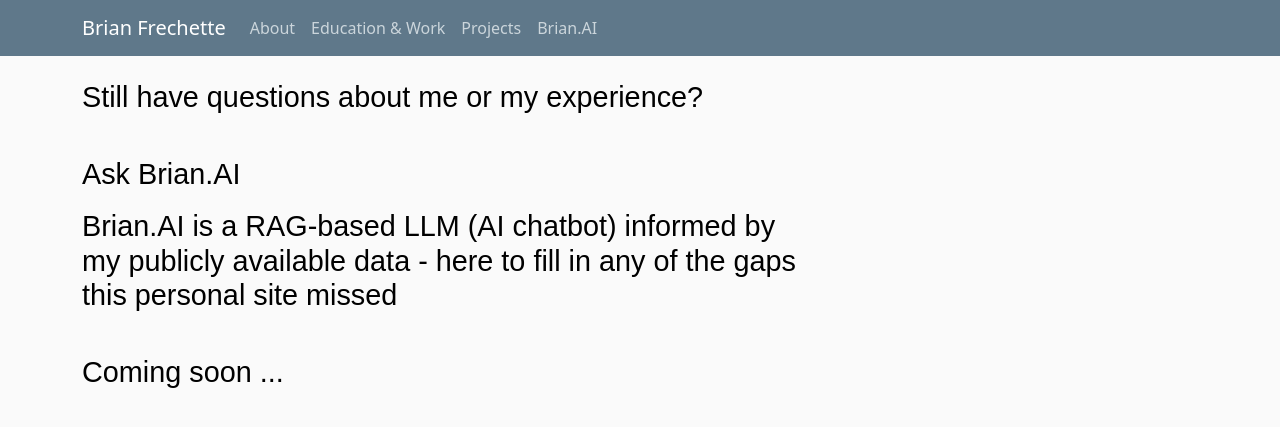
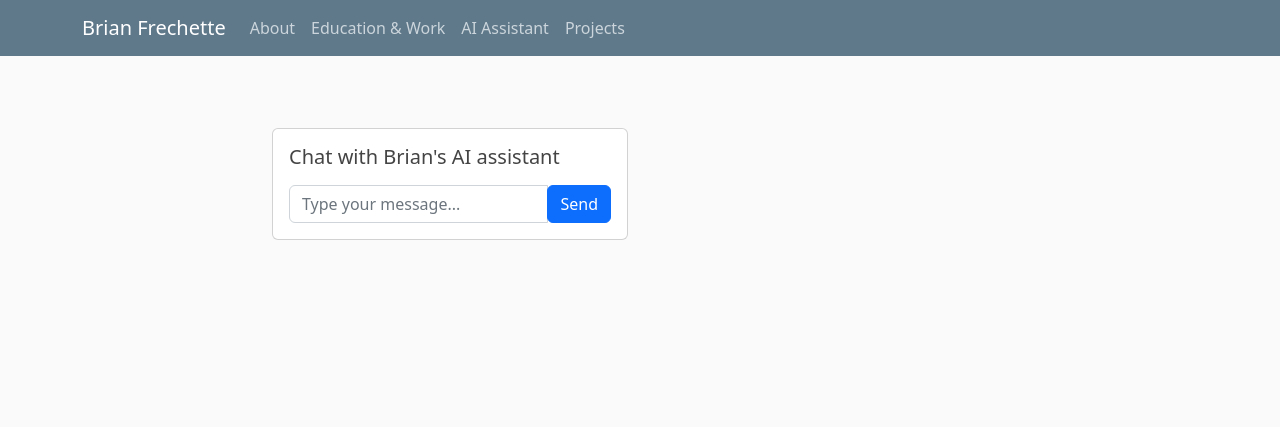
Before and after one commit to brianfrechette3/personal_site, a Flask app: page /brian_ai in a window 1280 px wide. Shown: the top 427 px of the page. Run offline with Flask 3, Linux system fonts and the light colour scheme; some libraries are stand-ins or nearby versions.

Commit message:
first pass chatbot complete, testing ok locally

```diff
--- a/app.py
+++ b/app.py
@@ -1,5 +1,10 @@
-from flask import Flask, render_template, url_for
-
+from flask import Flask, render_template, request
+from langchain_pinecone import PineconeVectorStore
+from langchain_openai import OpenAIEmbeddings
+from langchain.chains import create_retrieval_chain
+from langchain.chains.combine_documents import create_stuff_documents_chain
+from langchain_core.prompts import ChatPromptTemplate
+from langchain_openai import ChatOpenAI
 app = Flask(__name__)
 
 @app.route("/")
@@ -19,7 +24,42 @@
 def brian_ai():
     return render_template("brian_ai.html", title="Brian.AI - ChatBot")
 
+@app.route("/get-chatbot-response", methods=["POST"])
+def get_chatbot_response():
 
+    # Connect to vector database for context retrieval
+    vector_store = PineconeVectorStore(
+        index_name="digital-twin",
+        embedding=OpenAIEmbeddings()
+    )
+
+    # Use pinecone vector db as retriver, chat gpt as LLM, give basic prompt
+    retriever = vector_store.as_retriever()  # Your retriever
+    llm = ChatOpenAI()
+    system_prompt = (
+        "You are Brian's AI personal assistant."
+        "Your purpose is to speak on Brian's behalf and answer questions about his professional experience, education, and career goals."
+        "Use the given context to answer the question. "
+        "If you don't know the answer, politely say you don't know. "
+        "Use three sentence maximum and keep the answer concise. "
+        "If any questions are asked that are irrelevant to Brian, let the user know your only purpose is to answer questions related to Brian's experience, education, and career goals."
+        "Context: {context}"
+    )
+    prompt = ChatPromptTemplate.from_messages(
+        [
+            ("system", system_prompt),
+            ("human", "{input}"),
+        ]
+    )
+    question_answer_chain = create_stuff_documents_chain(llm, prompt)
+    chain = create_retrieval_chain(retriever, question_answer_chain)
+
+    # Pass in user message, return answer
+    try:
+        response = chain.invoke({"input": request.form["user_message"]})
+    except:
+        return "I am sorry, the chatbot is currently undergoing maintenance at this time."
+    return response["answer"]
 
 if __name__ == "__main__":
     app.run(debug=True)
--- a/templates/brian_ai.html
+++ b/templates/brian_ai.html
@@ -1,10 +1,49 @@
 {% extends "layout.html" %}
 
 {% block content %}
-    <h3>Still have questions about me or my experience?</h3>
+    <!-- <h3>Still have questions about me or my experience?</h3>
     <br>
     <h3>Ask Brian.AI</h3>
     <h3>Brian.AI is a RAG-based LLM (AI chatbot) informed by my publicly available data - here to fill in any of the gaps this personal site missed</h3>
     <br>
-    <h3>Coming soon ...</h3>
+    <h3>Coming soon ...</h3> -->
+    <div class="container mt-5"></div>
+        <div class="row justify-content-center">
+            <div class="col-md-6">
+                <div class="card">
+                    <div class="card-body">
+                        <h5 class="card-title">Chat with Brian's AI assistant</h5>
+                        <div id="chat-container">
+                            <div id="chat-box"></div>
+                        </div>
+                        <div class="input-group mt-3">
+                            <input type="text" id="user-input" class="form-control" placeholder="Type your message...">
+                            <div class="input-group-append">
+                                <button class="btn btn-primary" type="button" id="send-btn">Send</button>
+                            </div>
+                        </div>
+                    </div>
+                </div>
+            </div>
+        </div>
+    </div>
+
+    <script src="https://code.jquery.com/jquery-3.5.1.min.js"></script>
+    <script>
+        $(document).ready(function() {
+            $("#send-btn").click(function() {
+                var userMessage = $("#user-input").val();
+                $("#chat-box").append('<p><strong>You:</strong> ' + userMessage + '</p>');
+                $("#user-input").val('');
+                $.ajax({
+                    type: 'POST',
+                    url: '/get-chatbot-response',
+                    data: { user_message: userMessage },
+                    success: function(data) {
+                        $("#chat-box").append('<p><strong>AI Assistant:</strong> ' + data + '</p>');
+                    }
+                });
+            });
+        });
+    </script>
 {% endblock content %}
--- a/templates/layout.html
+++ b/templates/layout.html
@@ -38,10 +38,10 @@
                                   <a class="nav-link" href="/experience">Education & Work</a>
                                 </li>
                                 <li class="nav-item">
+                                    <a class="nav-link" href="/brian_ai">AI Assistant</a>
+                                </li>
+                                <li class="nav-item"></li>
                                   <a class="nav-link" href="/projects">Projects</a>
-                                </li>
-                                <li class="nav-item">
-                                    <a class="nav-link" href="/brian_ai">Brian.AI</a>
                                 </li>
                               </ul>
                             <!-- <div class="navbar-nav mr-auto">
@@ -79,7 +79,8 @@
                 </div>
             </main>
             <!-- Popper.js, Bootstrap JS-->
-            <script src="https://code.jquery.com/jquery-3.2.1.slim.min.js" integrity="sha384-KJ3o2DKtIkvYIK3UENzmM7KCkRr/rE9/Qpg6aAZGJwFDMVNA/GpGFF93hXpG5KkN" crossorigin="anonymous"></script>
+            <!-- <script src="https://code.jquery.com/jquery-3.2.1.slim.min.js" integrity="sha384-KJ3o2DKtIkvYIK3UENzmM7KCkRr/rE9/Qpg6aAZGJwFDMVNA/GpGFF93hXpG5KkN" crossorigin="anonymous"></script> -->
+            <script src="https://code.jquery.com/jquery-3.2.1.min.js" integrity="sha384-KJ3o2DKtIkvYIK3UENzmM7KCkRr/rE9/Qpg6aAZGJwFDMVNA/GpGFF93hXpG5KkN" crossorigin="anonymous"></script>
             <script src="https://cdn.jsdelivr.net/npm/popper.js@1.12.9/dist/umd/popper.min.js" integrity="sha384-ApNbgh9B+Y1QKtv3Rn7W3mgPxhU9K/ScQsAP7hUibX39j7fakFPskvXusvfa0b4Q" crossorigin="anonymous"></script>
             <script src="https://cdn.jsdelivr.net/npm/bootstrap@4.0.0/dist/js/bootstrap.min.js" integrity="sha384-JZR6Spejh4U02d8jOt6vLEHfe/JQGiRRSQQxSfFWpi1MquVdAyjUar5+76PVCmYl" crossorigin="anonymous"></script>
             <script src="https://cdn.jsdelivr.net/npm/bootstrap@5.0.2/dist/js/bootstrap.bundle.min.js" integrity="sha384-MrcW6ZMFYlzcLA8Nl+NtUVF0sA7MsXsP1UyJoMp4YLEuNSfAP+JcXn/tWtIaxVXM" crossorigin="anonymous"></script>
```
Also changed, not shown: requirements.txt (+43 -0 lines), 1 other file.
